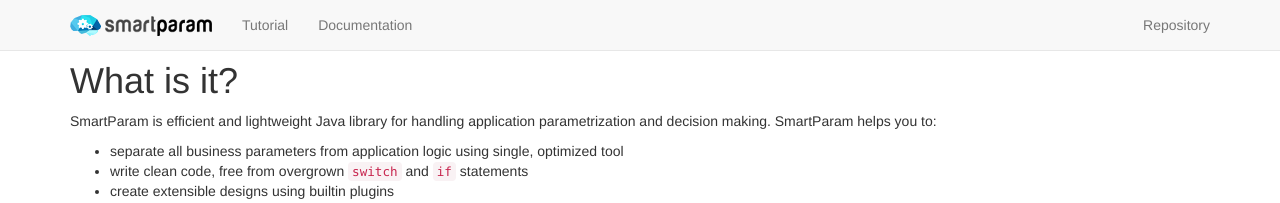
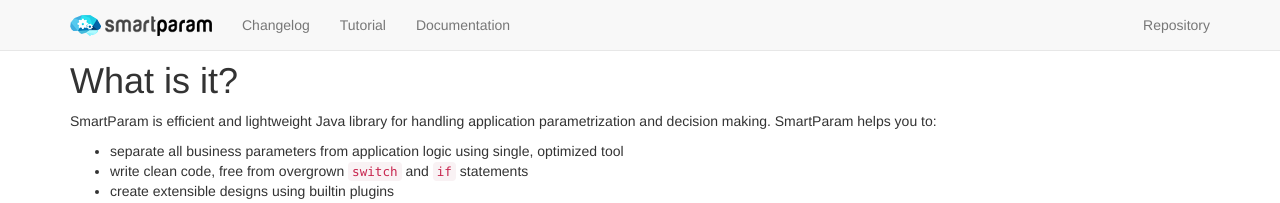
Before and after one commit to smartparam/smartparam.github.io, a Jekyll site: the page built from index.md, in a window 1280 px wide. Shown: the top 203 px of the page. Built offline with Jekyll 4.4.1, drawn with Linux system fonts in a browser that asks for light colours; nearby versions of some CDN libraries; Markdown is read by kramdown in place of the engine named in the settings.

Commit message:
changelog page

```diff
--- a/_includes/header.html
+++ b/_includes/header.html
@@ -2,6 +2,7 @@
     <div class="container">
         <a class="navbar-brand" href="/"><img src="/static/img/logo-small.png"/></a>
         <ul class="nav navbar-nav">
+            <li><a href="/changelog.html">Changelog</a></li>
             <li><a href="/tutorial/tutorial.html">Tutorial</a></li>
             <li><a href="/doc/domain.html">Documentation</a></li>
         </ul>
```
Also changed, not shown: changelog.md (added).
